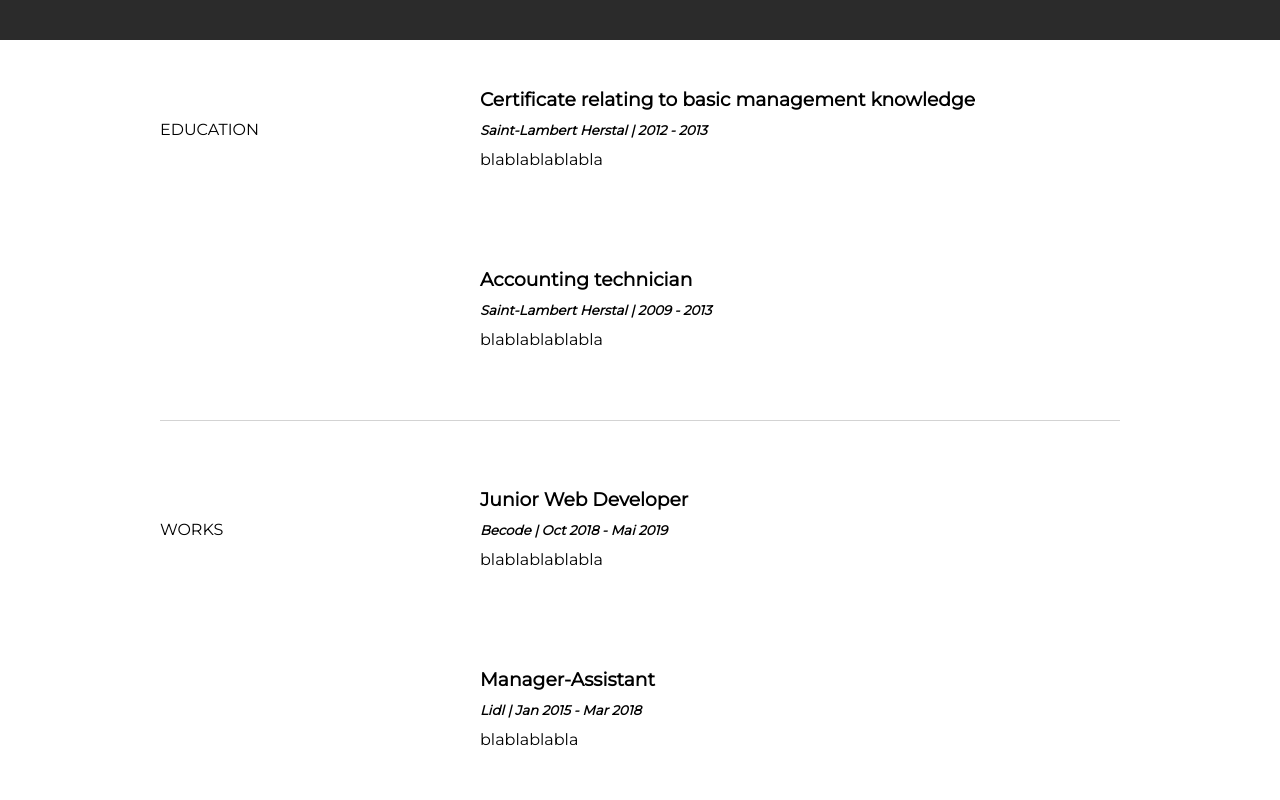
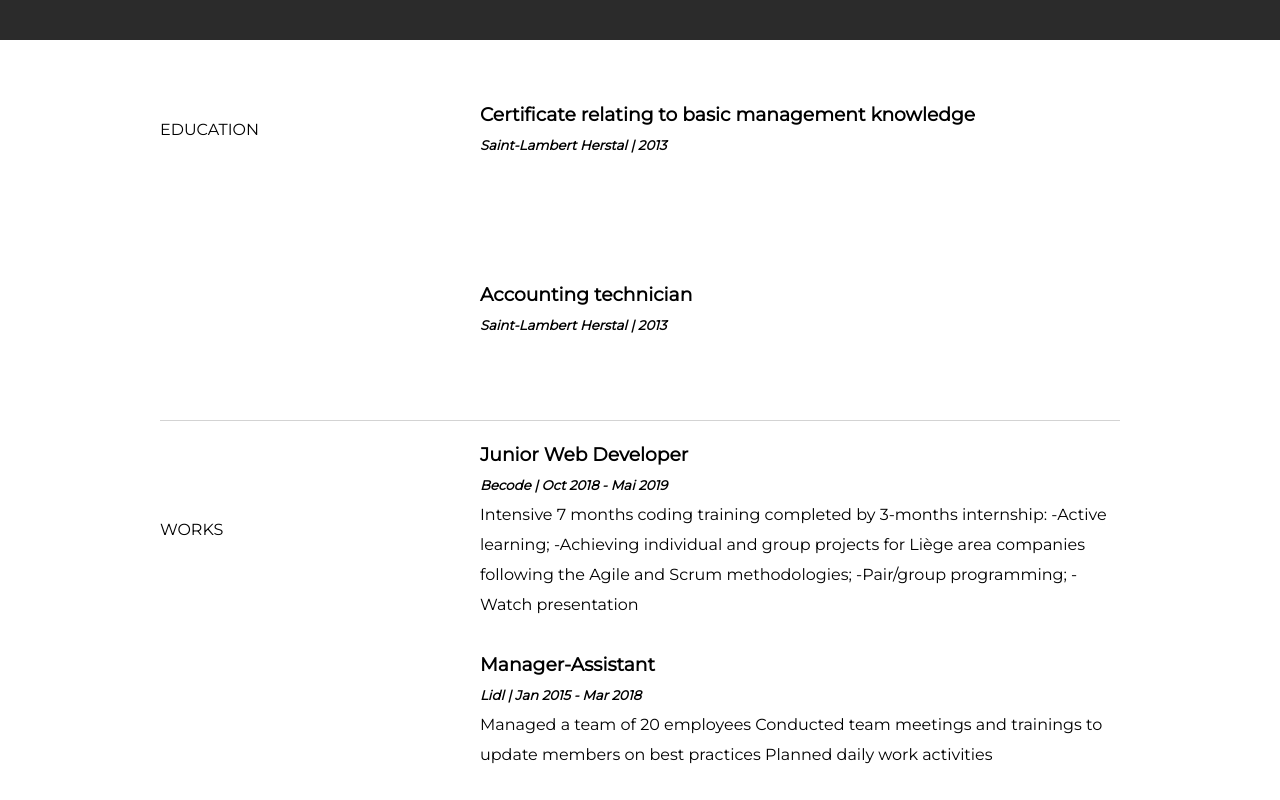
Before and after one commit to Stev07/Resume, a React (Vite) app: page / in a window 1280 px wide. Shown: the part 1160-1960 px from the top of the page. Built offline with nearby package versions, Linux system fonts and the light colour scheme.

Commit message:
add works

```diff
--- a/src/Components/About.js
+++ b/src/Components/About.js
@@ -34,16 +34,14 @@ class About extends React.Component {
           <div className="education-item1">
             <h3>Certificate relating to basic management knowledge</h3>
             <h5>
-              <em>Saint-Lambert Herstal | 2012 - 2013</em>
+              <em>Saint-Lambert Herstal | 2013</em>
             </h5>
-            <p>blablablablabla</p>
           </div>
           <div className="education-item2">
             <h3>Accounting technician</h3>
             <h5>
-              <em>Saint-Lambert Herstal | 2009 - 2013</em>
+              <em>Saint-Lambert Herstal | 2013</em>
             </h5>
-            <p>blablablablabla</p>
           </div>
           <div className="separate" />
         </section>
--- a/src/Components/Resume.js
+++ b/src/Components/Resume.js
@@ -17,13 +17,26 @@ class Resume extends React.Component {
           </div>
           <div className="resume-item1">
             <h3>Junior Web Developer</h3>
-            <h5><em>Becode | Oct 2018 - Mai 2019</em></h5>
-            <p>blablablablabla</p>
+            <h5>
+              <em>Becode | Oct 2018 - Mai 2019</em>
+            </h5>
+            <p>
+              Intensive 7 months coding training completed by 3-months
+              internship: -Active learning; -Achieving individual and group
+              projects for Liège area companies following the Agile and Scrum
+              methodologies; -Pair/group programming; -Watch presentation
+            </p>
           </div>
           <div className="resume-item2">
             <h3>Manager-Assistant</h3>
-            <h5><em>Lidl | Jan 2015 - Mar 2018</em></h5>
-            <p>blablablabla</p>
+            <h5>
+              <em>Lidl | Jan 2015 - Mar 2018</em>
+            </h5>
+            <p>
+              Managed a team of 20 employees Conducted team meetings and
+              trainings to update members on best practices Planned daily work
+              activities
+            </p>
           </div>
           <div className="separate" />
         </section>
```
Also changed, not shown: 4 other files (tests, documents, lock files or other folders).
